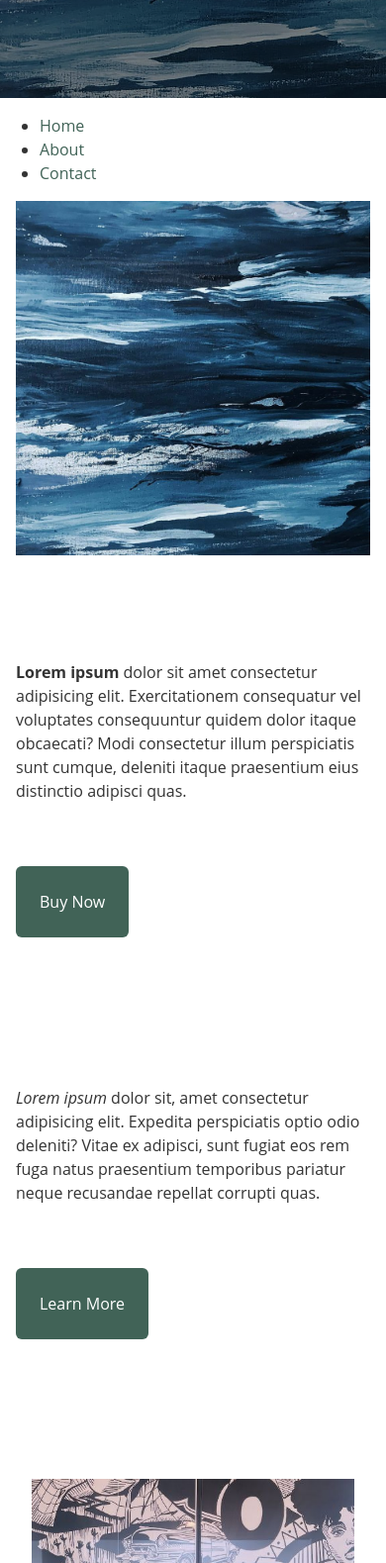
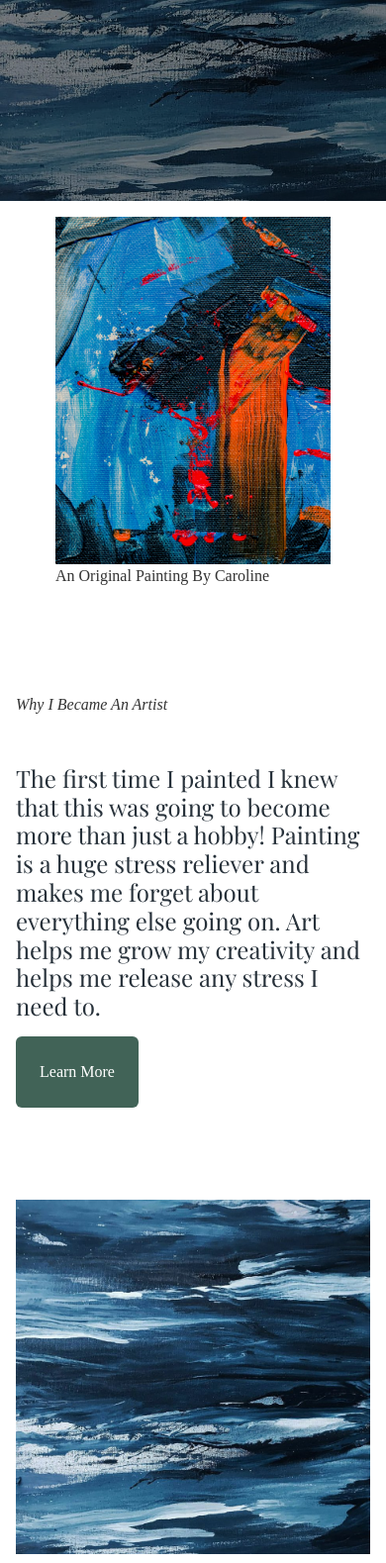
Before and after one commit to IS-120/overlays-and-cards-carolinetalbot, a website: page index.html in a window 390 px wide. Shown: the part 421-2000 px from the top of the page at 99% size. Drawn offline with nearby package versions, Linux system fonts and the light colour scheme; a web font is replaced by a local one.

Commit message:
overlay-and-cards

```diff
--- a/index.html
+++ b/index.html
@@ -20,6 +20,18 @@
   <link rel="stylesheet" href="styles/main.css">
 </head>
 
+<header>
+  <nav>
+    <ul>
+      <li>
+        <a>Home</a>
+      </li>
+      <li><a href="about/">About</a></li>
+      <li><a href="contact/">Contact</a></li>
+    </ul>
+  </nav>
+</header>
+
 <body>
   <section class="hero">
     <picture>
@@ -30,42 +42,39 @@
     </picture>
     <div class="text-overlay">
       <h1>CAROLINE TALBOT</h1>
-      <p>FINE ARTS</p>
+      <p>FINE ART</p>
     </div>
   </section>
 
-  <header>
-    <nav>
-      <ul>
-        <li>
-          <a>Home</a>
-        </li>
-        <li><a href="about/">About</a></li>
-        <li><a href="contact/">Contact</a></li>
-      </ul>
-    </nav>
-  </header>
+
+  <main>
+
+    <article class="panel">
+      <figure class="right top">
+        <div class="original art">
+          <img src="images/painting.1.jpg" alt="An original art piece by Caroline" height="2400" width="1920">
+        </div>
+        <figcaption>An Original Painting By Caroline</figcaption>
+      </figure>
+      <div class="left bottom">
+        <h2>Why I Became An Artist</h2>
+        <p><em>Why I Became An Artist</em></p>
+        <h3>The first time I painted I knew that this was going to become more than just a hobby! Painting is a huge
+          stress reliever and makes me forget about everything else going on.
+          Art helps me grow my creativity and helps me release any stress I need to.
+        </h3>
+        <a href="" class="button">Learn More</a>
+      </div>
+    </article>
+  </main>
 
   <main>
     <article>
       <img src="images/blue-wave-900.jpg" alt="blue textured wave" width="900" height="900">
       <h2>Article 1</h2>
-      <p><strong>Lorem ipsum</strong> dolor sit amet consectetur adipisicing elit. Exercitationem consequatur vel
-        voluptates consequuntur
-        quidem dolor itaque obcaecati? Modi consectetur illum perspiciatis sunt cumque, deleniti itaque praesentium eius
-        distinctio adipisci quas.</p>
+      <p><strong>BLUE WAVE (9X15 @ $50)</strong></p>
+      <p> Here is my most recent art piece I painted while visiting California. </p>
       <a class="button">Buy Now</a>
-
-
-    </article>
-    <article>
-      <h2>Article 2</h2>
-      <p><em>Lorem ipsum</em> dolor sit, amet consectetur adipisicing elit. Expedita perspiciatis optio odio deleniti?
-        Vitae ex
-        adipisci, sunt fugiat eos rem fuga natus praesentium temporibus pariatur neque recusandae repellat corrupti
-        quas.</p>
-      <a class="button">Learn More</a>
-    </article>
   </main>
 
   <section class="cards">
@@ -89,10 +98,10 @@
   </section>
 
   <aside>
-    <p>This is an aside</p>
+    <p>Check me out on social media!</p>
   </aside>
   <footer>
-    <p>This is the footer</p>
+    <p>@carolinetalbot</p>
   </footer>
 </body>
 
--- a/styles/main.css
+++ b/styles/main.css
@@ -19,6 +19,7 @@ body {
   color: var(--font-color);
   display: flex;
   flex-direction: column;
+  align-items: center;
 }
 
 main {
@@ -205,10 +206,14 @@ img[src$="svg"] {
   color: white;
 }
 
-body {
+.body {
   font-family: "Open Sans", sans-serif;
   line-height: 1.5;
   color: #333;
+}
+
+.hero {
+  align-self: stretch;
 }
 
 main {
@@ -270,6 +275,12 @@ h2 {
   padding-top: 200px;
 }
 
+img {
+  display: block;
+  width: 100%;
+  height: auto;
+}
+
 picture img {
   height: 100%;
   object-fit: cover;
```
Also changed, not shown: about/index.html (+2 -0 lines), contact/index.html (+39 -7 lines), images/ct-300w.jpg (added), images/ct-600w.jpg (added), images/ct-900w.jpg (added), images/painting.1.jpg (added).
